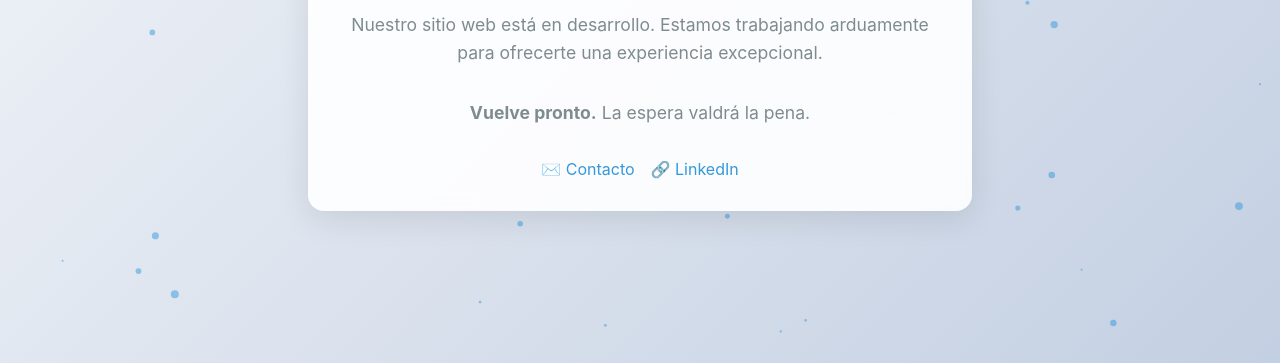
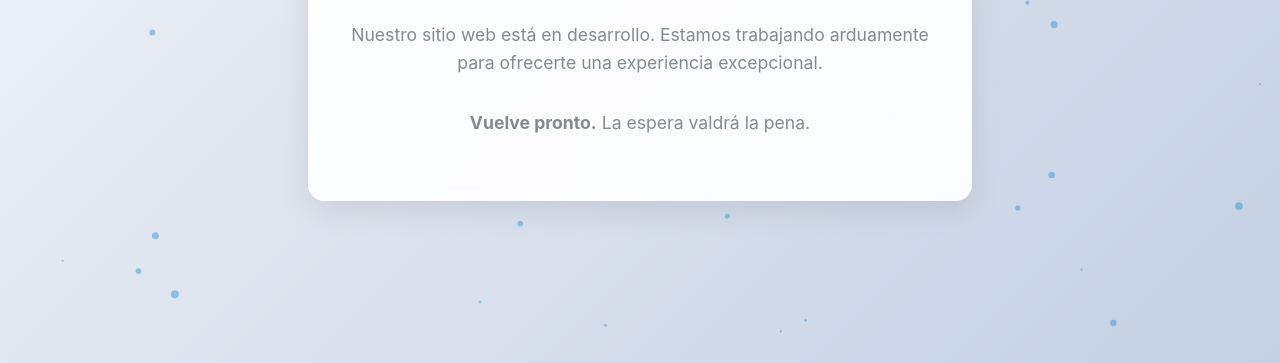
Before and after one commit to leonardogonzalolaura/atechloweb, a plain HTML site: page index.html in a window 1280 px wide. Shown: the part 437-800 px from the top of the page. Drawn offline with Linux system fonts and the light colour scheme.

Commit message:
Update index.html

```diff
--- a/index.html
+++ b/index.html
@@ -103,11 +103,7 @@
         <p>Nuestro sitio web está en desarrollo. Estamos trabajando arduamente para ofrecerte una experiencia excepcional.</p>
         <p><strong>Vuelve pronto.</strong> La espera valdrá la pena.</p>
 
-        <!-- Enlaces de contacto (opcional) -->
-        <div class="social-links">
-            <a href="mailto:info@atechlo.com" target="_blank">✉️ Contacto</a>
-            <a href="https://linkedin.com/company/atechlo" target="_blank">🔗 LinkedIn</a>
-        </div>
+
     </div>
 
     <!-- Script para partículas (opcional) -->
```
